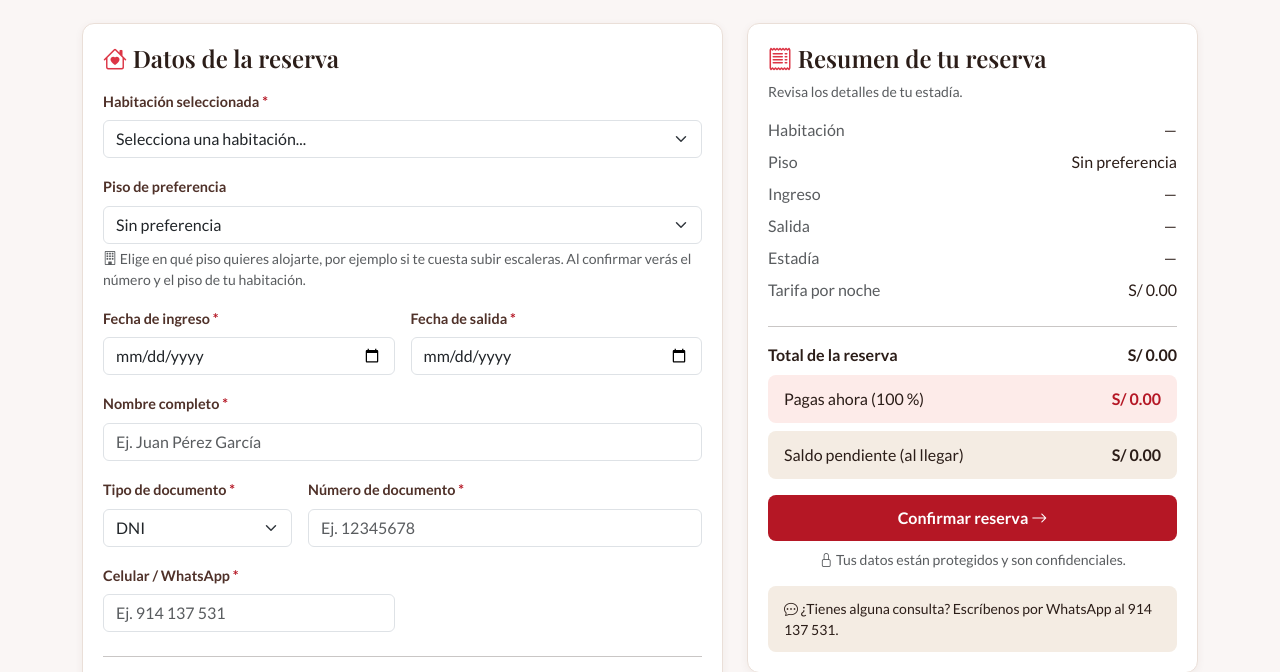
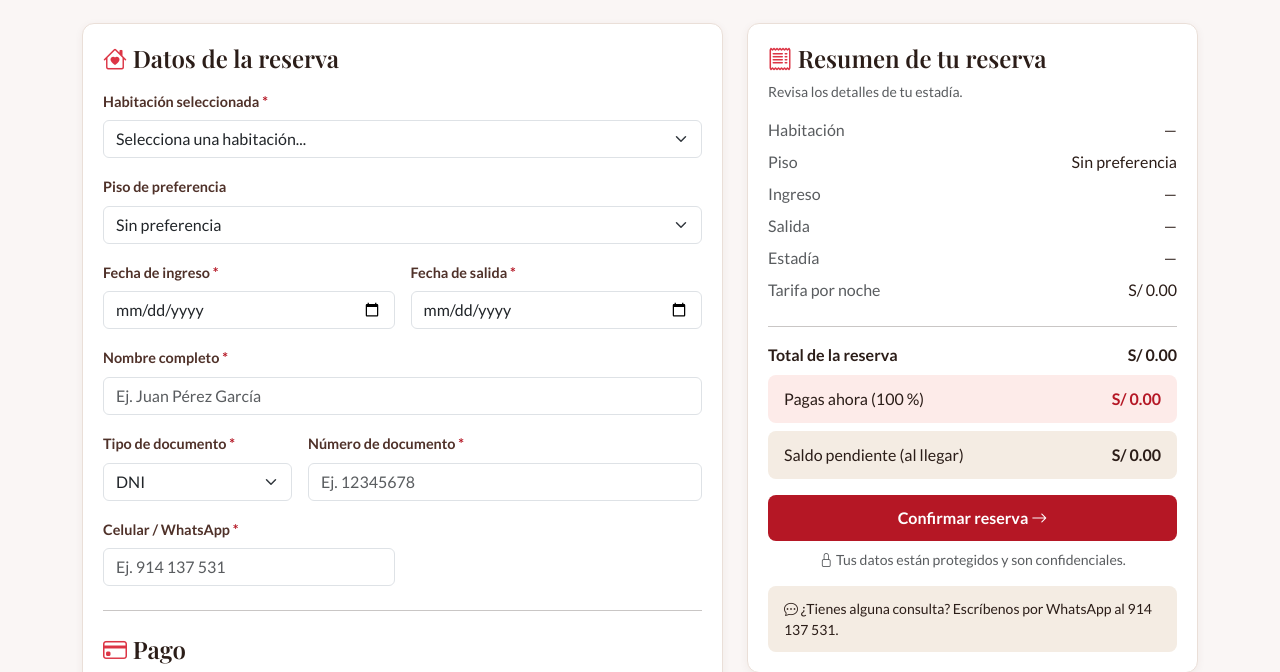
Before and after one commit to VenturaValerJorbin/hotel-san-antonio-web, a PHP site: page /publico/reservar.php in a window 1280 px wide. Shown: the part 335-1007 px from the top of the page. Run offline with PHP 8.4, Linux system fonts and the light colour scheme; data comes from the database, SQL or seed files in the repository.

Commit message:
Quitar el texto de ayuda bajo el selector de piso

```diff
--- a/publico/reservar.php
+++ b/publico/reservar.php
@@ -74,7 +74,6 @@ hero(
                                 <?php endforeach ?>
                             </select>
                             <?= $mensaje("piso") ?>
-                            <div class="form-text"><i class="bi bi-building"></i> Elige en qué piso quieres alojarte, por ejemplo si te cuesta subir escaleras. Al confirmar verás el número y el piso de tu habitación.</div>
                         </div>
                         <div class="col-12 col-sm-6">
                             <label class="form-label requerido" for="fecha_ingreso">Fecha de ingreso</label>
```
